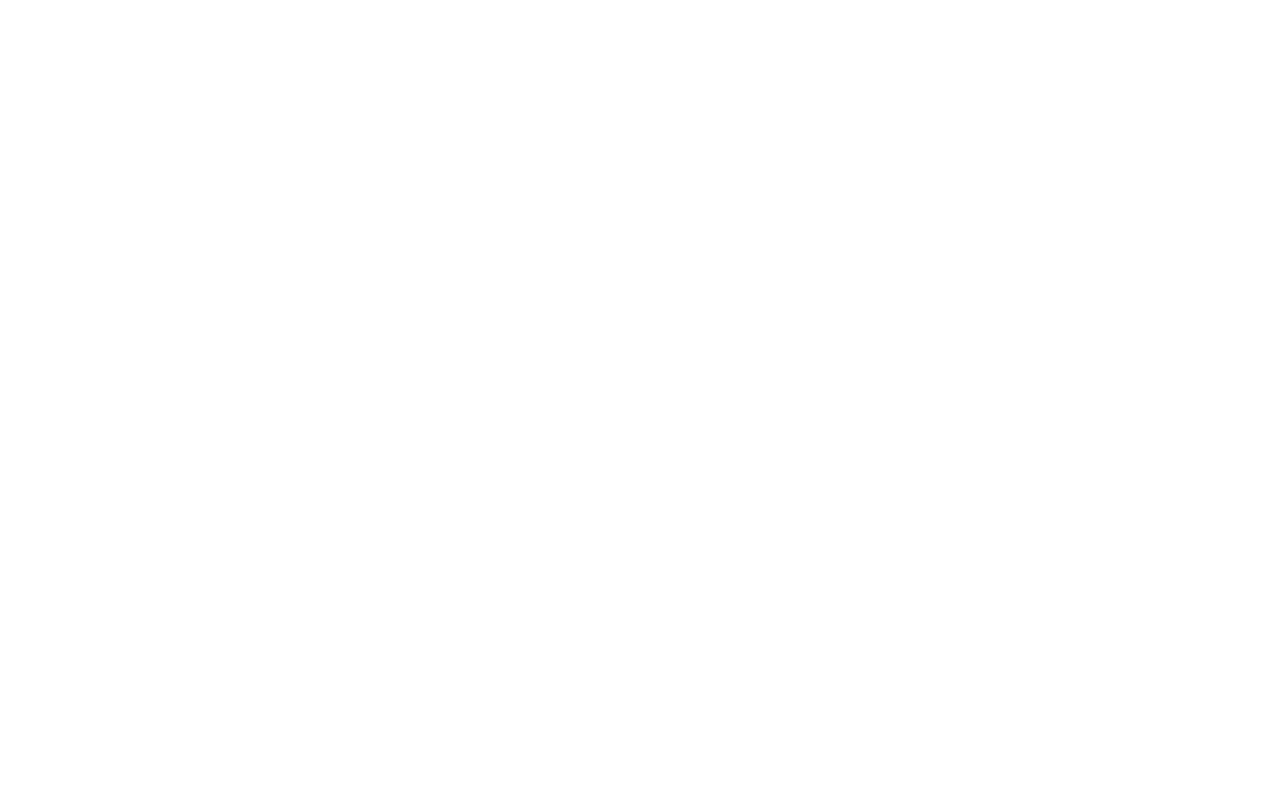
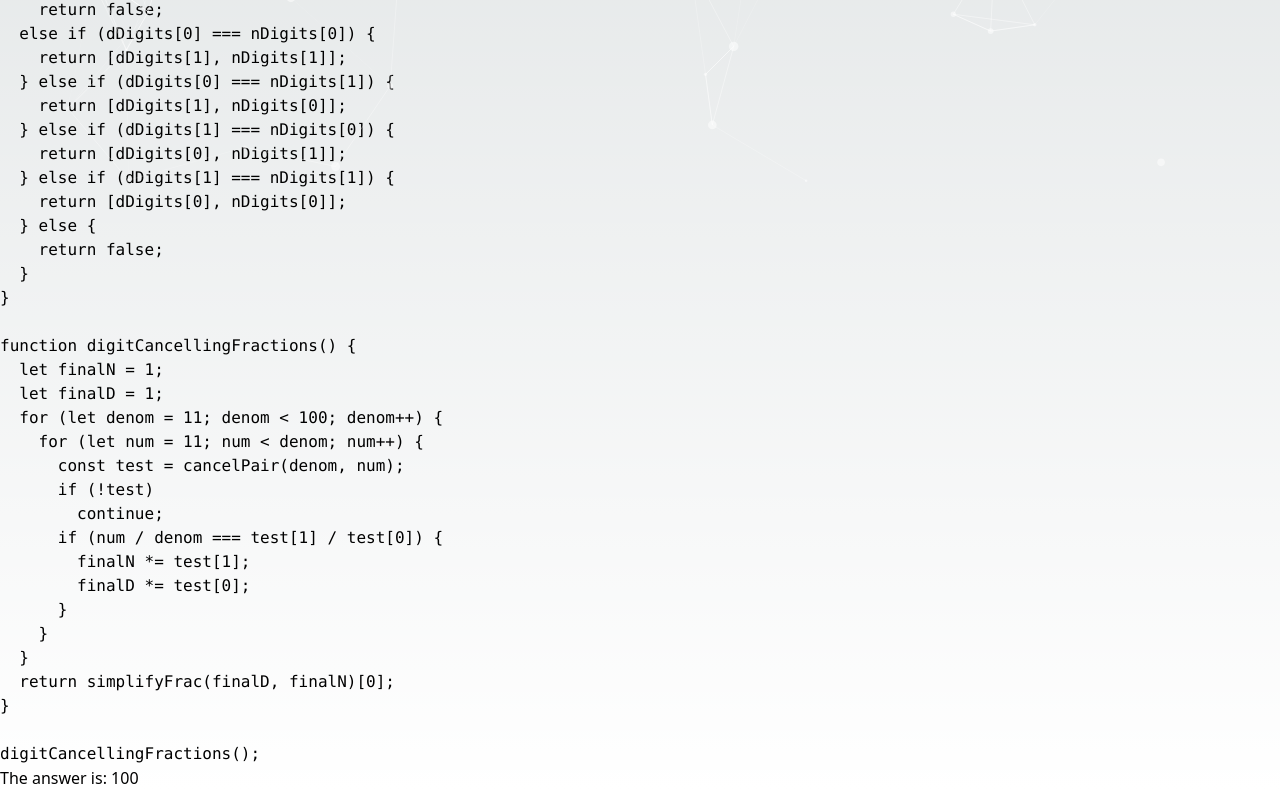
Before and after one commit to ragulpalanisamy/fcc_projects_euler, a Next.js app: page /Pro-3/DigitCancellingFractions in a window 1280 px wide. Before the commit this address had no page. Shown: the part 618-1408 px from the top of the page. Before the commit the page ends 800 px from the top, so only its background shows below. Built offline with nearby package versions, Linux system fonts and the light colour scheme.

Commit message:
feat: :sparkles: Added the functionality for the digit cancellilation functionality

```diff
--- a/src/app/page.js
+++ b/src/app/page.js
@@ -121,6 +121,10 @@
         <Link href="../Pro-3/Pandigital-products">
         Pandigital-products
         </Link>
+        <Link href="../Pro-3/DigitCancellingFractions">
+        DigitCancellingFractions
+        </Link>
+
         </div>
         </div>
       </>
--- /dev/null
+++ b/src/pages/Pro-3/DigitCancellingFractions.tsx
@@ -0,0 +1,123 @@
+import DesignTypeScript from '../../components/DesignTypeScript';
+import "../../app/globals.css";
+
+export default function DigitCancellingFractions() {
+    const codeSnippet = `
+    // Prime factorization of both numbers can only have digits < 10
+function simplifyFrac(denom, num) {
+  let sDenom = denom, sNum = num;
+  for (let i = 2; i < 10; i++) {
+    if (sDenom % i === 0 && sNum % i === 0) {
+      sDenom /= i;
+      sNum /= i;
+      i = 2;
+    }
+  }
+  return [sDenom, sNum];
+}
+
+// Cancels out the shared digit, or returns false if there is no shared digit
+function cancelPair(denom, num) {
+  const dDigits = [Math.floor(denom / 10), denom % 10];
+  const nDigits = [Math.floor(num / 10), num % 10];
+  // If there is a 0, we can't cancel a digit
+  if (dDigits.indexOf(0) > -1)
+    return false;
+  else if (dDigits[0] === nDigits[0]) {
+    return [dDigits[1], nDigits[1]];
+  } else if (dDigits[0] === nDigits[1]) {
+    return [dDigits[1], nDigits[0]];
+  } else if (dDigits[1] === nDigits[0]) {
+    return [dDigits[0], nDigits[1]];
+  } else if (dDigits[1] === nDigits[1]) {
+    return [dDigits[0], nDigits[0]];
+  } else {
+    return false;
+  }
+}
+
+function digitCancellingFractions() {
+  let finalN = 1;
+  let finalD = 1;
+  for (let denom = 11; denom < 100; denom++) {
+    for (let num = 11; num < denom; num++) {
+      const test = cancelPair(denom, num);
+      if (!test)
+        continue;
+      if (num / denom === test[1] / test[0]) {
+        finalN *= test[1];
+        finalD *= test[0];
+      }
+    }
+  }
+  return simplifyFrac(finalD, finalN)[0];
+}
+
+digitCancellingFractions();`;
+
+// Prime factorization of both numbers can only have digits < 10
+function simplifyFrac(denom, num) {
+    let sDenom = denom, sNum = num;
+    for (let i = 2; i < 10; i++) {
+      if (sDenom % i === 0 && sNum % i === 0) {
+        sDenom /= i;
+        sNum /= i;
+        i = 2;
+      }
+    }
+    return [sDenom, sNum];
+  }
+
+  // Cancels out the shared digit, or returns false if there is no shared digit
+  function cancelPair(denom, num) {
+    const dDigits = [Math.floor(denom / 10), denom % 10];
+    const nDigits = [Math.floor(num / 10), num % 10];
+    // If there is a 0, we can't cancel a digit
+    if (dDigits.indexOf(0) > -1)
+      return false;
+    else if (dDigits[0] === nDigits[0]) {
+      return [dDigits[1], nDigits[1]];
+    } else if (dDigits[0] === nDigits[1]) {
+      return [dDigits[1], nDigits[0]];
+    } else if (dDigits[1] === nDigits[0]) {
+      return [dDigits[0], nDigits[1]];
+    } else if (dDigits[1] === nDigits[1]) {
+      return [dDigits[0], nDigits[0]];
+    } else {
+      return false;
+    }
+  }
+
+  function digitCancellingFractions() {
+    let finalN = 1;
+    let finalD = 1;
+    for (let denom = 11; denom < 100; denom++) {
+      for (let num = 11; num < denom; num++) {
+        const test = cancelPair(denom, num);
+        if (!test)
+          continue;
+        if (num / denom === test[1] / test[0]) {
+          finalN *= test[1];
+          finalD *= test[0];
+        }
+      }
+    }
+    return simplifyFrac(finalD, finalN)[0];
+  }
+
+  digitCancellingFractions();
+  return (
+    <div>
+        <DesignTypeScript />
+        <h1>Digit Cancelling Fractions</h1>
+        <pre>
+            <code>
+                {codeSnippet}
+            </code>
+        </pre>
+        <p>
+            The answer is: {digitCancellingFractions()}
+        </p>
+    </div>
+  )
+}
```
